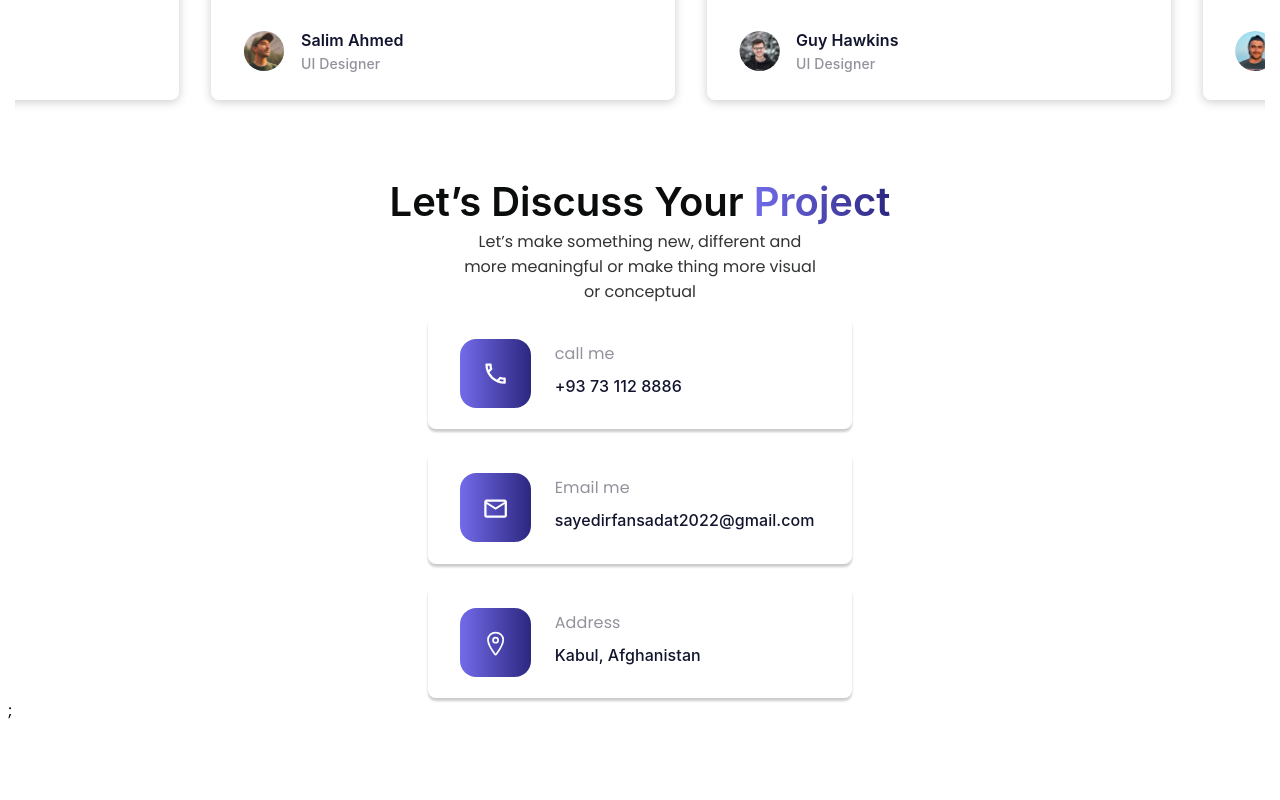
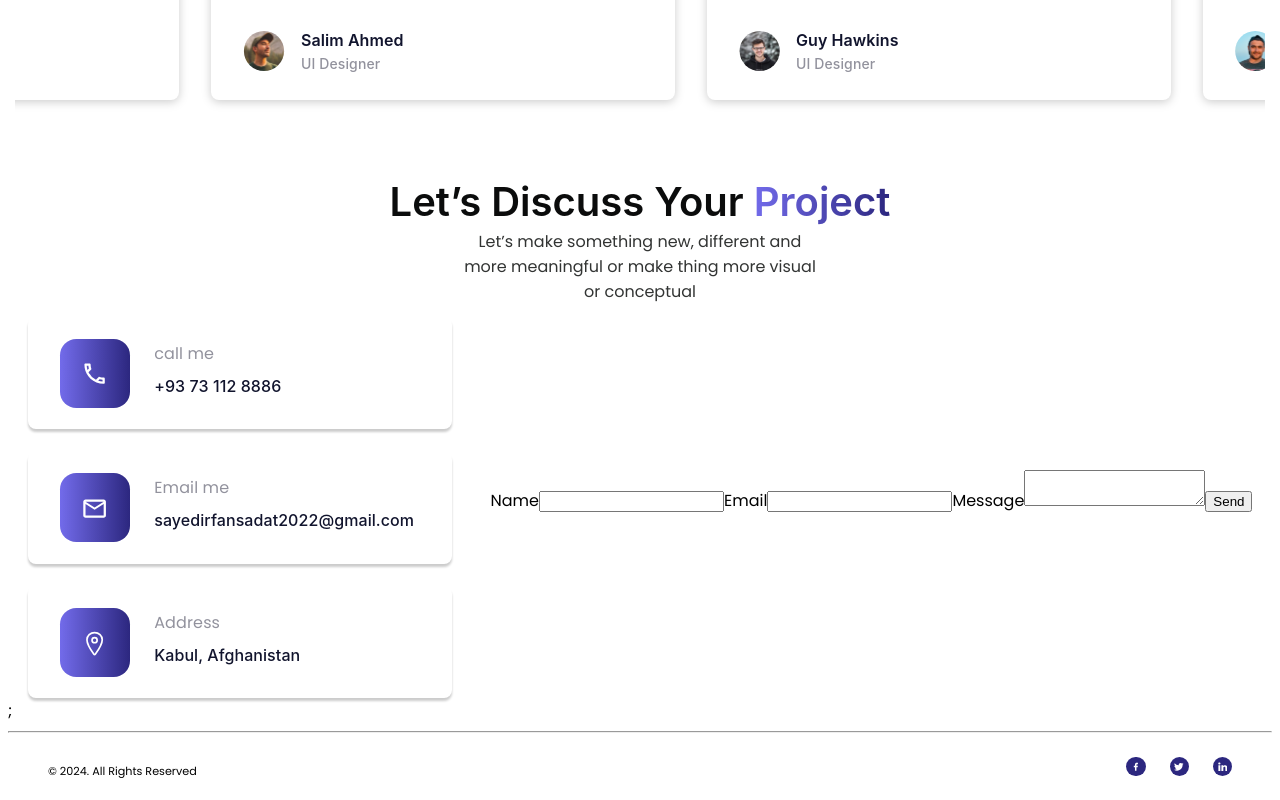
Before and after one commit to zainabturkmen/S-I-S, a React (Create React App) app: page / in a window 1280 px wide. Shown: the part 3191-3991 px from the top of the page. Before the commit the page ends 3922 px from the top, so only its background shows below. Built offline with nearby package versions, Linux system fonts and the light colour scheme.

Commit message:
adding updates

```diff
--- a/package.json
+++ b/package.json
@@ -3,9 +3,11 @@
   "version": "0.1.0",
   "private": true,
   "dependencies": {
+    "@emailjs/browser": "^4.4.1",
     "@testing-library/jest-dom": "^5.17.0",
     "@testing-library/react": "^13.4.0",
     "@testing-library/user-event": "^13.5.0",
+    "emailjs": "^4.0.3",
     "iconify-icon": "^2.1.0",
     "react": "^18.3.1",
     "react-dom": "^18.3.1",
--- a/src/App.js
+++ b/src/App.js
@@ -9,6 +9,7 @@ import {
   Projects,
   Testimonails,
   Contact,
+  Footer,
 } from "./components";
 
 function App() {
@@ -16,7 +17,8 @@ function App() {
 
   const toggleSidebar = () => {
     setIsOpen(!isOpen);
-  };
+  }
+
   return (
     <>
       <Navbar toggleSidebar={toggleSidebar} />
@@ -27,6 +29,7 @@ function App() {
       <Projects />
       <Testimonails />
       <Contact />
+      <Footer />
     </>
   );
 }
--- a/src/components/Contact.js
+++ b/src/components/Contact.js
@@ -1,10 +1,31 @@
-import React from "react";
+import React, { useRef } from "react";
 import styled from "styled-components";
 import { MdOutlineCall } from "react-icons/md";
 import { IoLocationOutline } from "react-icons/io5";
 import { MdOutlineMail } from "react-icons/md";
 
+import emailjs from "@emailjs/browser";
+
 const Contact = () => {
+  const form = useRef();
+
+  const sendEmail = (e) => {
+    e.preventDefault();
+
+    emailjs
+      .sendForm("YOUR_SERVICE_ID", "YOUR_TEMPLATE_ID", form.current, {
+        publicKey: "YOUR_PUBLIC_KEY",
+      })
+      .then(
+        () => {
+          console.log("SUCCESS!");
+        },
+        (error) => {
+          console.log("FAILED...", error.text);
+        }
+      );
+  };
+
   return (
     <Wrapper id="contact">
       <div>
@@ -46,6 +67,17 @@ const Contact = () => {
                 <h4>Kabul, Afghanistan</h4>
               </div>
             </div>
+          </div>
+          <div className="bottom">
+            <form ref={form} onSubmit={sendEmail}>
+              <label>Name</label>
+              <input type="text" name="user_name" />
+              <label>Email</label>
+              <input type="email" name="user_email" />
+              <label>Message</label>
+              <textarea name="message" />
+              <input type="submit" value="Send" />
+            </form>
           </div>
         </div>
       </div>
@@ -96,8 +128,8 @@ const Wrapper = styled.div`
 
   .main-container {
     display: flex;
-    flex-direction: column;
-    justify-content: center;
+    flex-direction: row;
+    justify-content: space-around;
     align-items: center;
   }
 
--- /dev/null
+++ b/src/components/Footer.js
@@ -0,0 +1,69 @@
+import React from "react";
+import styled from "styled-components";
+import { GrFacebookOption } from "react-icons/gr";
+import { TfiLinkedin } from "react-icons/tfi";
+import { FaTwitter } from "react-icons/fa";
+
+const Footer = () => {
+  const currentYear = new Date().getFullYear();
+
+  return (
+    <Wrapper>
+      <div className="footer">
+        <hr className="hr" />
+        <div className="main-footer">
+          <div className="date">
+            <p>&copy; {currentYear}. All Rights Reserved</p>
+          </div>
+          <ul className="links">
+            <a href="https://www.facebook.com" className="social">
+              <GrFacebookOption />
+            </a>
+            <a href="https://www.x.com" className="social">
+              <FaTwitter />
+            </a>
+            <a href="https://www.linkedin.com" className="social">
+              <TfiLinkedin />
+            </a>
+          </ul>
+        </div>
+      </div>
+    </Wrapper>
+  );
+};
+
+const Wrapper = styled.div`
+  .footer {
+    margin-bottom: -0.8em;
+  }
+  .main-footer {
+    display: flex;
+    flex-direction: row;
+    justify-content: space-between;
+    margin: 0 2.5em;
+    align-items: center;
+    padding-bottom: 0.5em;
+  }
+
+  p {
+    font-size: 0.7em;
+    font-weight: 400;
+    padding-top: 0.8em;
+  }
+
+  .links {
+    display: flex;
+    flex-direction: row;
+    gap: 1.5em;
+
+    .social {
+      background-color: #2c277f;
+      color: white;
+      padding: 0.45em 0.5em 0em 0.5em;
+      font-size: 0.6em;
+      border-radius: 3em;
+    }
+  }
+`;
+
+export default Footer;
--- a/src/components/index.js
+++ b/src/components/index.js
@@ -6,6 +6,7 @@ import Services from "./Services";
 import Projects from "./Projects";
 import Testimonails from "./Testimonails";
 import Contact from "./Contact";
+import Footer from "./Footer";
 
 export {
   Navbar,
@@ -16,4 +17,5 @@ export {
   Projects,
   Testimonails,
   Contact,
+  Footer,
 };
```
Also changed, not shown: 1 other file (tests, documents, lock files or other folders).
